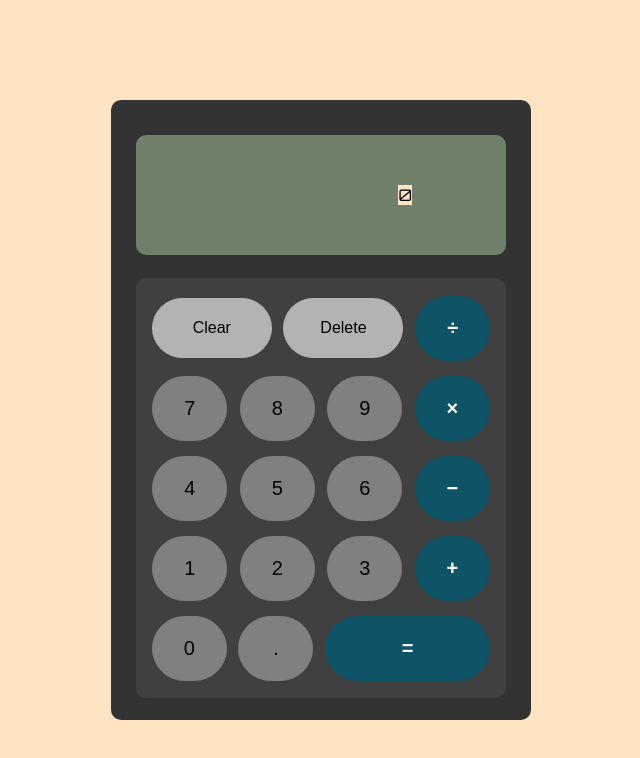
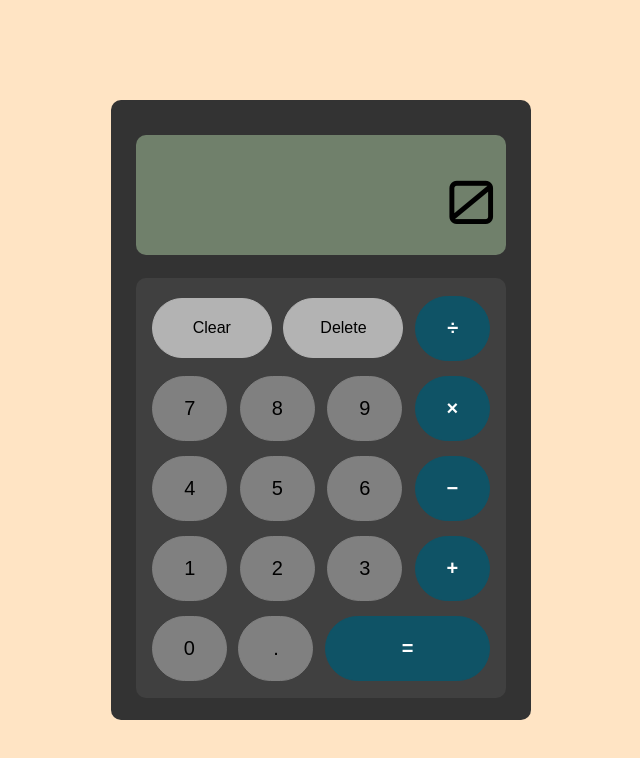
Before and after one commit to clouded-afk/calculator, a plain HTML site: page index.html in a window 1280 px wide. Shown: the whole page, without its empty margins (319-959 px from the left). Drawn offline with Linux system fonts and the light colour scheme.

Commit message:
Style display

```diff
--- a/style.css
+++ b/style.css
@@ -26,7 +26,22 @@
     padding: 10px;
     font-family: "Orbitron", sans-serif;
     display: flex;
-    align-items: center;
+    flex-direction: column;
+}
+
+.previous-input, .current-input {
+    background-color: hsl(106, 9%, 46%);
+    width: 100%;
+}
+
+.previous-input {
+    text-align: left;
+}
+
+.current-input {
+    font-size: 60px;
+    font-weight: 400;
+    text-align: right;
 }
 
 .button-container {
```
